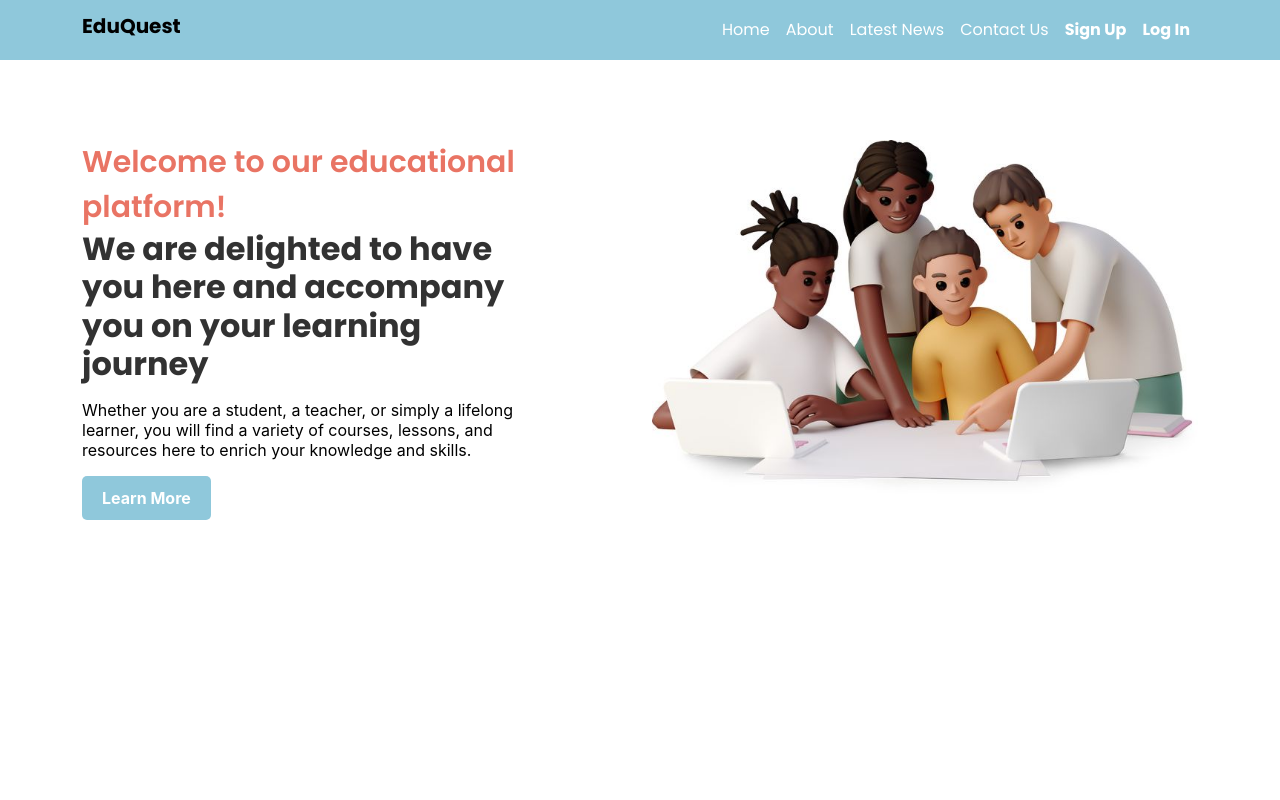
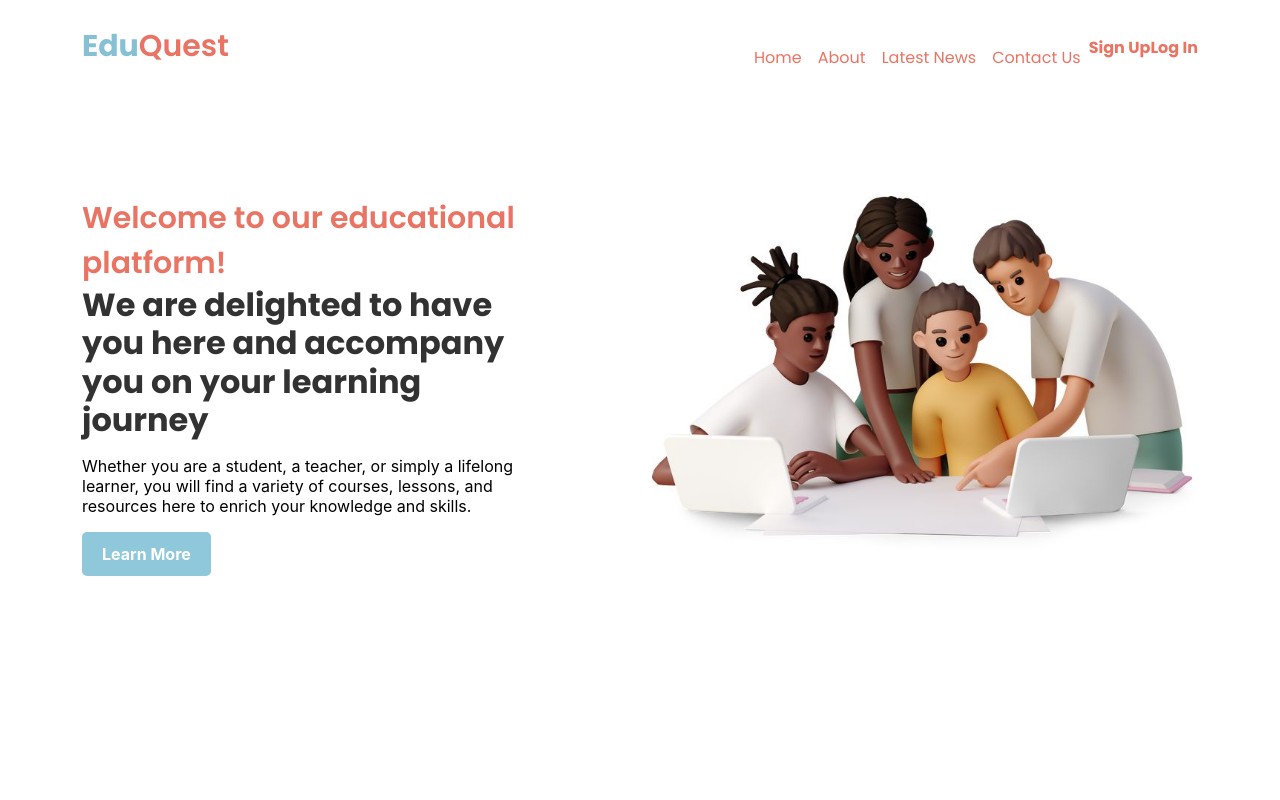
Before and after one commit to zinando/EduQuest, a React (Vite) app in the folder Frontend/: page / in a window 1280 px wide. Shown: the top 800 px of the page. Built offline with nearby package versions, Linux system fonts and the light colour scheme.

Commit message:
added routing in landing page

```diff
--- a/Frontend/LandingPage/Landing.css
+++ b/Frontend/LandingPage/Landing.css
@@ -1,5 +1,14 @@
 .site-mobile-menu {
   position: fixed;
+}
+
+
+a{
+  color: #E97464;
+}
+
+.nav-link{
+  color: #E97464;
 }
 
 /* Hero Section */
--- a/Frontend/LandingPage/Landing.jsx
+++ b/Frontend/LandingPage/Landing.jsx
@@ -7,7 +7,7 @@ import colleagues from '../src/assets/colleagues .jpeg'
 import girl from '../src/assets/girl.jpeg'
 import Nav from 'react-bootstrap/Nav';
 import Navbar from 'react-bootstrap/Navbar';
-
+import { Link } from 'react-router-dom';
 
 
 
@@ -33,38 +33,34 @@ export default function Landing() {
         </div>
         <div className="site-mobile-menu-body" />
       </div>
-      <Navbar expand="lg" style={{ backgroundColor: "#8FC8DB" }}>
+      <Navbar expand="lg" style={{ backgroundColor: "white" }}>
         <div className="container">
-          <Navbar.Brand href="#">
-            <h5>
-              <b>EduQuest</b>
-            </h5>
-          </Navbar.Brand>
+          <Link to="/SignUp" className='mb-3 logo'><h3 className='logo'>Edu<span>Quest</span></h3></Link>
           <Navbar.Toggle aria-controls="main-navbar" />
           <Navbar.Collapse id="main-navbar">
             <Nav className="ms-auto">
               <Nav.Item>
-                <Nav.Link href="index.html">Home</Nav.Link>
+                <Nav.Link href="#">Home</Nav.Link>
               </Nav.Item>
               <Nav.Item>
                 <Nav.Link href="#" id="examsDropdown">About</Nav.Link>
               </Nav.Item>
 
               <Nav.Item>
-                <Nav.Link href="services.html">Latest News</Nav.Link>
+                <Nav.Link href="#">Latest News</Nav.Link>
               </Nav.Item>
               <Nav.Item>
-                <Nav.Link href="contact.html">Contact Us</Nav.Link>
+                <Nav.Link href="#">Contact Us</Nav.Link>
               </Nav.Item>
               <Nav.Item className="cta-button">
-                <Nav.Link href="#">
+                <Link to="/signup">
                   <b>Sign Up</b>
-                </Nav.Link>
+                </Link>
               </Nav.Item>
               <Nav.Item className="cta-button">
-                <Nav.Link href="#">
+                <Link to="/login">
                   <b>Log In</b>
-                </Nav.Link>
+                </Link>
               </Nav.Item>
             </Nav>
           </Navbar.Collapse>
--- a/Frontend/src/App.jsx
+++ b/Frontend/src/App.jsx
@@ -18,9 +18,10 @@ export default function App() {
   return (
     <>
       <div>
-        <Landing/>
+
         <Router>
           <Routes>
+            <Route path="/" element={<Landing />} />
             <Route path="/signup" element={<SignUp />} />
             <Route path="/login" element={<Login />} />
             <Route path="/forgot" element={<Forgot />} />
```
